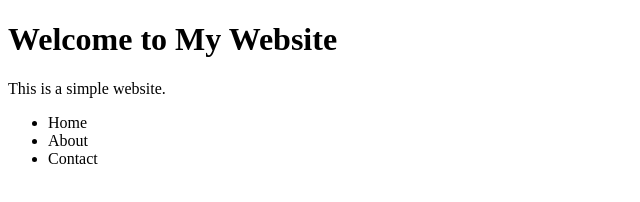
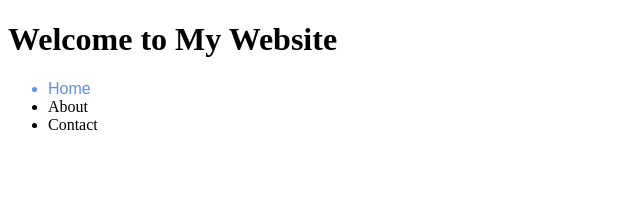
Before and after one commit to Janbsh/oldwebsite, a plain HTML site: page index.html in a window 1280 px wide. Shown: the whole page, without its empty margins (0-640 px from the left). Drawn offline with Linux system fonts and the light colour scheme.

Commit message:
Update index.html

```diff
--- a/index.html
+++ b/index.html
@@ -1,13 +1,20 @@
 <!DOCTYPE html>
 <html>
   <head>
-    <title>Janbsh's Site</title>
+    <title>My Simple Website</title>
+    <style>
+      /* Define the font and color for the Home link */
+      #home-link {
+        font-family: 'Unispace', sans-serif;
+        color: rgb(94, 143, 229);
+      }
+    </style>
   </head>
   <body>
     <h1>Welcome to My Website</h1>
-    <p>This is a simple website.</p>
     <ul>
-      <li>Home</li>
+      <!-- Display the Home link in the top left corner -->
+      <li id="home-link">Home</li>
       <li>About</li>
       <li>Contact</li>
     </ul>
```
